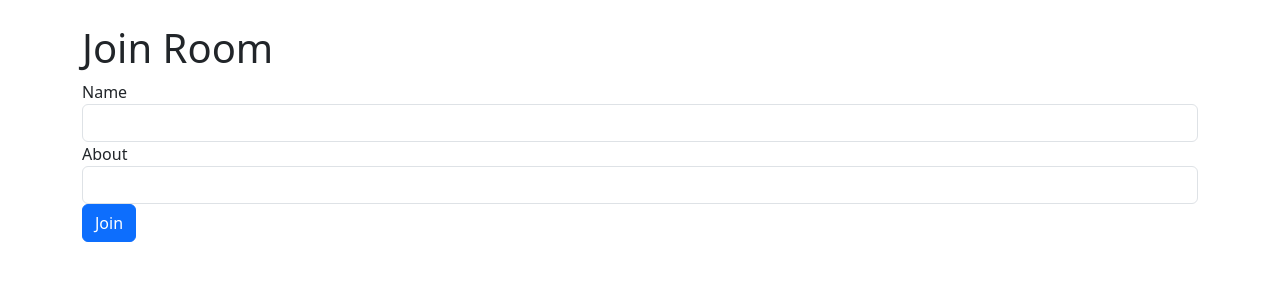
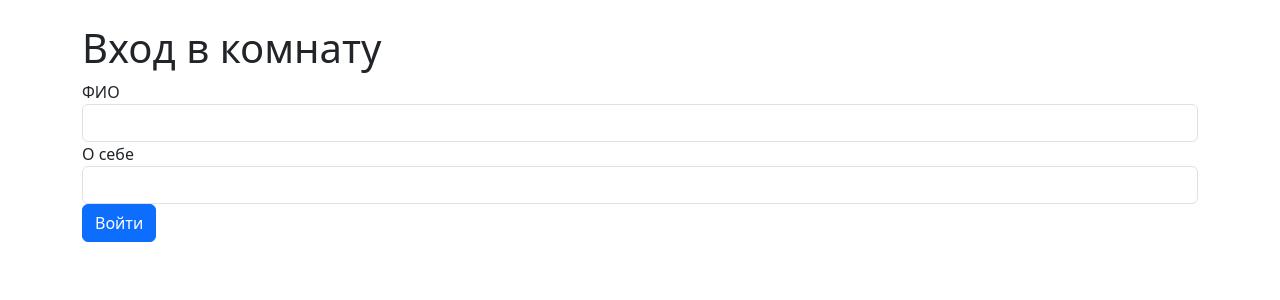
Before and after one commit to nikmedoed/InEVO_forms_demo, a FastAPI app: page /rooms/1/join in a window 1280 px wide. Shown: the top 300 px of the page. Run offline with FastAPI, Linux system fonts and the light colour scheme.

Commit message:
rus lang

```diff
--- a/app/templates/index.html
+++ b/app/templates/index.html
@@ -19,11 +19,11 @@
 {% endblock %}
 
 {% block content %}
-<h1>Rooms</h1>
+<h1>Комнаты</h1>
 <div class="input-group mb-3">
-    <input id="roomName" type="text" class="form-control" placeholder="Room Name">
+    <input id="roomName" type="text" class="form-control" placeholder="Название комнаты">
     <div class="input-group-append">
-        <button class="btn btn-primary" onclick="createRoom()">Create Room</button>
+        <button class="btn btn-primary" onclick="createRoom()">Создать комнату</button>
     </div>
 </div>
 <ul class="list-group">
--- a/app/templates/join_room.html
+++ b/app/templates/join_room.html
@@ -1,16 +1,16 @@
 {% extends "base.html" %}
 
 {% block content %}
-<h1>Join Room</h1>
+<h1>Вход в комнату</h1>
 <form action="/rooms/{{ room_id }}/join" method="post">
     <div class="form-group">
-        <label for="name">Name</label>
+        <label for="name">ФИО</label>
         <input id="name" name="name" type="text" class="form-control" required>
     </div>
     <div class="form-group">
-        <label for="about">About</label>
+        <label for="about">О себе</label>
         <input id="about" name="about" type="text" class="form-control" required>
     </div>
-    <button type="submit" class="btn btn-primary">Join</button>
+    <button type="submit" class="btn btn-primary">Войти</button>
 </form>
 {% endblock %}
--- a/app/templates/room_case.html
+++ b/app/templates/room_case.html
@@ -1,12 +1,12 @@
 {% extends "base.html" %}
 
 {% block content %}
-<h1>Provide Case Information</h1>
+<h1>Введите информацию о кейсе</h1>
 <form action="/rooms/{{ room_id }}/case" method="post">
     <div class="form-group">
-        <label for="case">Case Information</label>
+        <label for="case">Информация о кейсе</label>
         <textarea id="case" name="case" class="form-control" required></textarea>
     </div>
-    <button type="submit" class="btn btn-primary">Submit</button>
+    <button type="submit" class="btn btn-primary">Сохранить</button>
 </form>
 {% endblock %}
```
Also changed, not shown: app/templates/room.html (+6 -3 lines).
